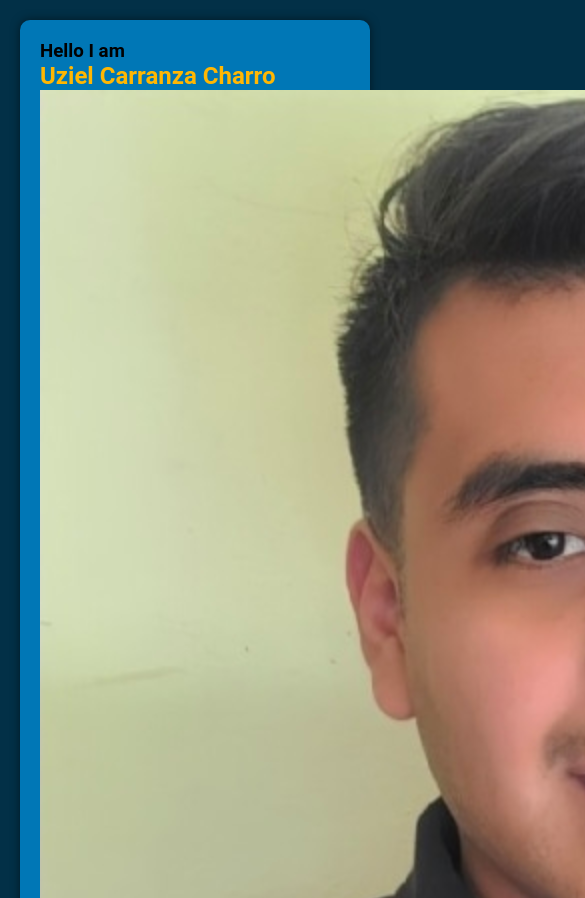
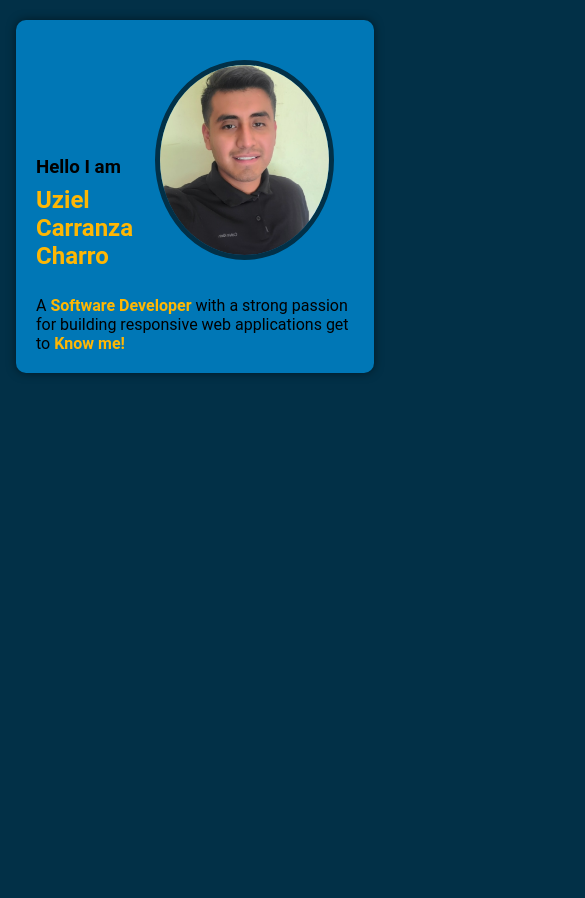
Before and after one commit to UzielCarranza/Uziel_Carranza-Charro, a JavaScript app: page / in a window 390 px wide. Shown: the top 898 px of the page, 585 px wide, since content can reach past the window. After the commit the page ends 844 px from the top, so only its background shows below. Built offline with nearby package versions, Linux system fonts and the light colour scheme; the HTML template or start-up script is replaced by a standard one.

Commit message:
adds responsiveness for introduction mobile first approach

```diff
--- a/src/styles.css
+++ b/src/styles.css
@@ -1,9 +1,35 @@
+/*Introduction Component*/
 .wrapper-about_me {
     background-color: #0077b6;
     padding: 20px;
     margin: 20px;
     border-radius: 10px;
     box-shadow: 0 0 10px rgba(0, 0, 0, 0.5);
+    width: min(100% - 2em, 840px);
+    justify-content: space-evenly;
+    row-gap: 1em;
+}
+
+.wrapper-photo{
+    display: flex;
+    flex-direction: row;
+}
+
+.wrapper-about_me-content{
+    width: 35%;
+    height: auto;
+    justify-content: end;
+    margin: 3%;
+    row-gap: 0.5em;
+}
+
+.profile_photo{
+    width: 200px;
+    height: 200px;
+    border-radius: 50%;
+    margin: 20px;
+    border: 5px solid #023047;
+    position: relative;
 }
 
 /*Miscellaneous*/
@@ -11,3 +37,9 @@
     color: #ffb703;
     font-weight: bold;
 }
+
+.responsive-column{
+    margin-inline: auto;
+    display: flex;
+    flex-direction: column;
+}
```
